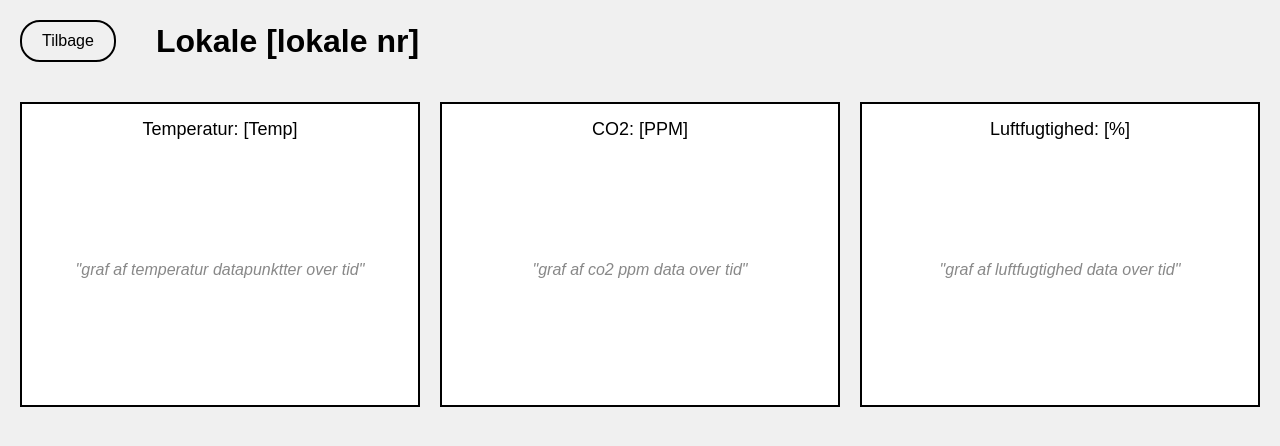
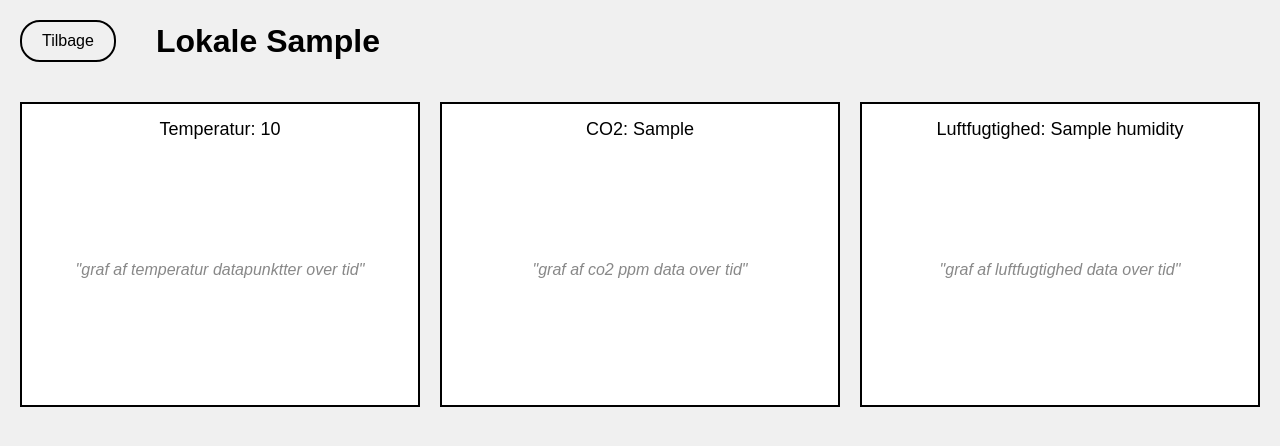
Before and after one commit to hojgfd/DATA-API-projekt, a Flask app: template templates/lokaleSpecifik.html in a window 1280 px wide. Shown: the top 446 px of the page. Run offline with Flask 3, Linux system fonts and the light colour scheme; the template is opened without the code that fills it: most values are stand-ins (such as "Sample title", 1, 10 or a date in 2020).

Commit message:
Indsat placeholders til variabel værdier

```diff
--- a/templates/lokaleSpecifik.html
+++ b/templates/lokaleSpecifik.html
@@ -56,38 +56,34 @@
             font-style: italic;
             padding: 20px;
         }
-        /* Responsive design for mindre skærme */
-        @media (max-width: 768px) {
-            .container {
-                grid-template-columns: 1fr;
-            }
-        }
+
+
     </style>
 </head>
 <body>
 
     <div class="header">
         <a href="#" class="back-button">Tilbage</a>
-        <h1>Lokale [lokale nr]</h1>
+        <h1>Lokale {{ lokale_nr }}</h1>
     </div>
 
     <div class="container">
         <div class="graph-box">
-            <div class="graph-title">Temperatur: [Temp]</div>
+            <div class="graph-title">Temperatur: {{ temp }}</div>
             <div class="graph-placeholder">
                 "graf af temperatur datapunktter over tid"
             </div>
         </div>
 
         <div class="graph-box">
-            <div class="graph-title">CO2: [PPM]</div>
+            <div class="graph-title">CO2: {{ co2_ppm }}</div>
             <div class="graph-placeholder">
                 "graf af co2 ppm data over tid"
             </div>
         </div>
 
         <div class="graph-box">
-            <div class="graph-title">Luftfugtighed: [%]</div>
+            <div class="graph-title">Luftfugtighed: {{ humidity }}</div>
             <div class="graph-placeholder">
                 "graf af luftfugtighed data over tid"
             </div>
```
